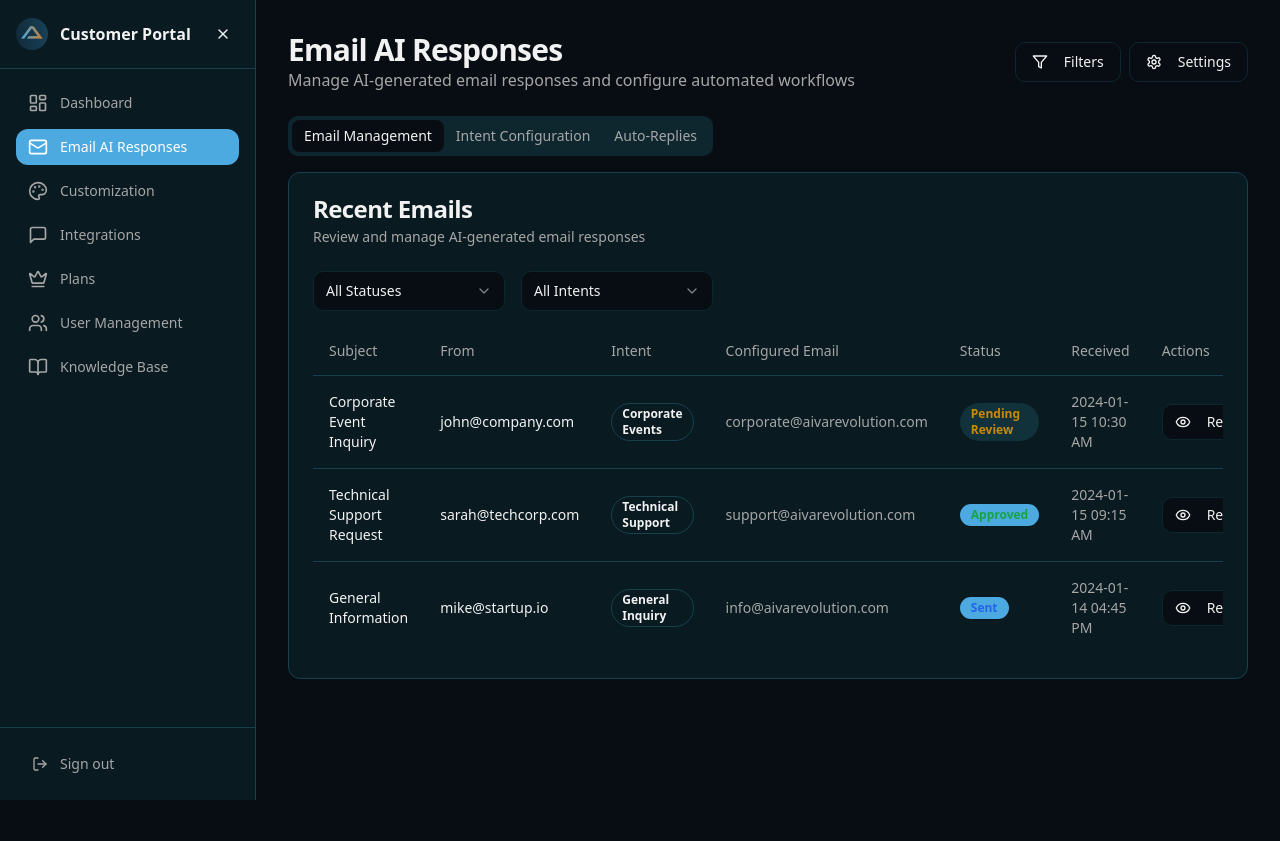
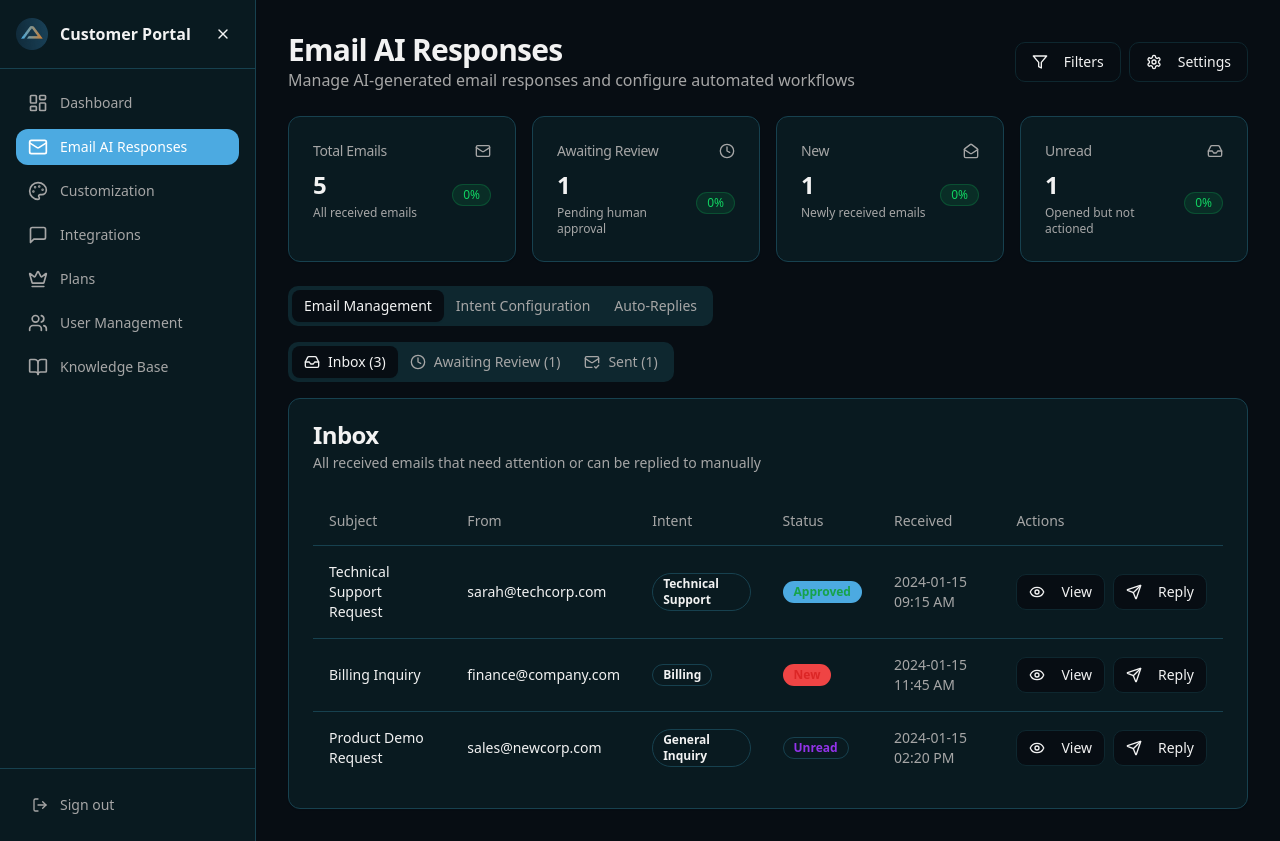
Before and after one commit to rizwanakhtar01/aiva-customer-portal-28, a React (Vite) app: page /email-ai-responses in a window 1280 px wide. Before the commit the page ends 800 px from the top, so only its background shows below. Built offline with nearby package versions, Linux system fonts and the light colour scheme.

Commit message:
Add email stats and tabbed view

```diff
--- a/src/pages/EmailAIResponses.tsx
+++ b/src/pages/EmailAIResponses.tsx
@@ -22,8 +22,12 @@ import {
   Clock,
   CheckCircle,
   AlertCircle,
-  Send
+  Send,
+  Inbox,
+  MailOpen,
+  MailCheck
 } from "lucide-react";
+import { MetricCard } from "@/components/dashboard/MetricCard";
 
 // Mock data
 const mockEmails = [
@@ -57,6 +61,26 @@ const mockEmails = [
     receivedAt: "2024-01-14 04:45 PM",
     aiDraft: "Thank you for reaching out to AIVA. We're excited to help you with your AI assistant needs...",
   },
+  {
+    id: 4,
+    subject: "Billing Inquiry",
+    from: "finance@company.com",
+    intent: "Billing",
+    configuredEmail: "billing@aivarevolution.com",
+    status: "New",
+    receivedAt: "2024-01-15 11:45 AM",
+    aiDraft: "Thank you for reaching out regarding your billing inquiry. Our finance team will review your request...",
+  },
+  {
+    id: 5,
+    subject: "Product Demo Request",
+    from: "sales@newcorp.com",
+    intent: "General Inquiry",
+    configuredEmail: "info@aivarevolution.com",
+    status: "Unread",
+    receivedAt: "2024-01-15 02:20 PM",
+    aiDraft: "We appreciate your interest in our AI solutions. Let's schedule a demo to showcase our capabilities...",
+  },
 ];
 
 const mockIntentConfigs = [
@@ -89,6 +113,8 @@ const getStatusBadge = (status: string) => {
     "Approved": "default",
     "Sent": "default",
     "Edited": "outline",
+    "New": "destructive",
+    "Unread": "outline",
   } as const;
 
   const colors = {
@@ -96,6 +122,8 @@ const getStatusBadge = (status: string) => {
     "Approved": "text-green-600",
     "Sent": "text-blue-600",
     "Edited": "text-orange-600",
+    "New": "text-red-600",
+    "Unread": "text-purple-600",
   } as const;
 
   return (
@@ -302,6 +330,18 @@ export default function EmailAIResponses() {
     return statusMatch && intentMatch;
   });
 
+  // Calculate stats
+  const totalEmails = emails.length;
+  const awaitingReview = emails.filter(email => email.status === "Pending Review").length;
+  const newEmails = emails.filter(email => email.status === "New").length;
+  const unreadEmails = emails.filter(email => email.status === "Unread").length;
+
+  const inboxEmails = emails.filter(email =>
+    email.status === "New" || email.status === "Unread" || email.status === "Approved"
+  );
+  const reviewEmails = emails.filter(email => email.status === "Pending Review");
+  const sentEmails = emails.filter(email => email.status === "Sent");
+
   return (
     <div className="space-y-6">
       <div className="flex items-center justify-between">
@@ -370,6 +410,42 @@ export default function EmailAIResponses() {
         </div>
       </div>
 
+      {/* Email Stats Panel */}
+      <div className="grid grid-cols-1 md:grid-cols-2 lg:grid-cols-4 gap-4">
+        <MetricCard
+          title="Total Emails"
+          value={totalEmails.toString()}
+          change="0%"
+          trend="up"
+          icon={Mail}
+          description="All received emails"
+        />
+        <MetricCard
+          title="Awaiting Review"
+          value={awaitingReview.toString()}
+          change="0%"
+          trend="up"
+          icon={Clock}
+          description="Pending human approval"
+        />
+        <MetricCard
+          title="New"
+          value={newEmails.toString()}
+          change="0%"
+          trend="up"
+          icon={MailOpen}
+          description="Newly received emails"
+        />
+        <MetricCard
+          title="Unread"
+          value={unreadEmails.toString()}
+          change="0%"
+          trend="up"
+          icon={Inbox}
+          description="Opened but not actioned"
+        />
+      </div>
+
       <Tabs defaultValue="emails" className="space-y-4">
         <TabsList>
           <TabsTrigger value="emails">Email Management</TabsTrigger>
@@ -378,42 +454,83 @@ export default function EmailAIResponses() {
         </TabsList>
 
         <TabsContent value="emails" className="space-y-4">
+          <Tabs defaultValue="inbox" className="space-y-4">
+            <TabsList>
+              <TabsTrigger value="inbox">
+                <Inbox className="h-4 w-4 mr-2" />
+                Inbox ({inboxEmails.length})
+              </TabsTrigger>
+              <TabsTrigger value="awaiting-review">
+                <Clock className="h-4 w-4 mr-2" />
+                Awaiting Review ({reviewEmails.length})
+              </TabsTrigger>
+              <TabsTrigger value="sent">
+                <MailCheck className="h-4 w-4 mr-2" />
+                Sent ({sentEmails.length})
+              </TabsTrigger>
+            </TabsList>
+
+            <TabsContent value="inbox" className="space-y-4">
               <Card>
                 <CardHeader>
-              <CardTitle>Recent Emails</CardTitle>
+                  <CardTitle>Inbox</CardTitle>
                   <CardDescription>
-                Review and manage AI-generated email responses
+                    All received emails that need attention or can be replied to manually
                   </CardDescription>
                 </CardHeader>
                 <CardContent>
-              <div className="flex gap-4 mb-4">
-                <Select value={selectedStatus} onValueChange={setSelectedStatus}>
-                  <SelectTrigger className="w-48">
-                    <SelectValue placeholder="Filter by status" />
-                  </SelectTrigger>
-                  <SelectContent>
-                    <SelectItem value="all">All Statuses</SelectItem>
-                    <SelectItem value="pending">Pending Review</SelectItem>
-                    <SelectItem value="approved">Approved</SelectItem>
-                    <SelectItem value="sent">Sent</SelectItem>
-                  </SelectContent>
-                </Select>
+                  <Table>
+                    <TableHeader>
+                      <TableRow>
+                        <TableHead>Subject</TableHead>
+                        <TableHead>From</TableHead>
+                        <TableHead>Intent</TableHead>
+                        <TableHead>Status</TableHead>
+                        <TableHead>Received</TableHead>
+                        <TableHead>Actions</TableHead>
+                      </TableRow>
+                    </TableHeader>
+                    <TableBody>
+                      {inboxEmails.map((email) => (
+                        <TableRow key={email.id}>
+                          <TableCell className="font-medium">{email.subject}</TableCell>
+                          <TableCell>{email.from}</TableCell>
+                          <TableCell>
+                            <Badge variant="outline">{email.intent}</Badge>
+                          </TableCell>
+                          <TableCell>{getStatusBadge(email.status)}</TableCell>
+                          <TableCell className="text-sm text-muted-foreground">
+                            {email.receivedAt}
+                          </TableCell>
+                          <TableCell>
+                            <div className="flex gap-2">
+                              <Button variant="outline" size="sm">
+                                <Eye className="h-4 w-4 mr-2" />
+                                View
+                              </Button>
+                              <Button variant="outline" size="sm">
+                                <Send className="h-4 w-4 mr-2" />
+                                Reply
+                              </Button>
+                            </div>
+                          </TableCell>
+                        </TableRow>
+                      ))}
+                    </TableBody>
+                  </Table>
+                </CardContent>
+              </Card>
+            </TabsContent>
 
-                <Select value={selectedIntent} onValueChange={setSelectedIntent}>
-                  <SelectTrigger className="w-48">
-                    <SelectValue placeholder="Filter by intent" />
-                  </SelectTrigger>
-                  <SelectContent>
-                    <SelectItem value="all">All Intents</SelectItem>
-                    {mockIntentConfigs.map(config => (
-                      <SelectItem key={config.intent} value={config.intent}>
-                        {config.intent}
-                      </SelectItem>
-                    ))}
-                  </SelectContent>
-                </Select>
-              </div>
-
+            <TabsContent value="awaiting-review" className="space-y-4">
+              <Card>
+                <CardHeader>
+                  <CardTitle>Awaiting Review</CardTitle>
+                  <CardDescription>
+                    AI-generated responses waiting for human approval before sending
+                  </CardDescription>
+                </CardHeader>
+                <CardContent>
                   <Table>
                     <TableHeader>
                       <TableRow>
@@ -427,7 +544,7 @@ export default function EmailAIResponses() {
                       </TableRow>
                     </TableHeader>
                     <TableBody>
-                  {filteredEmails.map((email) => (
+                      {reviewEmails.map((email) => (
                         <TableRow key={email.id}>
                           <TableCell className="font-medium">{email.subject}</TableCell>
                           <TableCell>{email.from}</TableCell>
@@ -450,6 +567,58 @@ export default function EmailAIResponses() {
                   </Table>
                 </CardContent>
               </Card>
+            </TabsContent>
+
+            <TabsContent value="sent" className="space-y-4">
+              <Card>
+                <CardHeader>
+                  <CardTitle>Sent Emails</CardTitle>
+                  <CardDescription>
+                    All emails that have been successfully sent to customers
+                  </CardDescription>
+                </CardHeader>
+                <CardContent>
+                  <Table>
+                    <TableHeader>
+                      <TableRow>
+                        <TableHead>Subject</TableHead>
+                        <TableHead>To</TableHead>
+                        <TableHead>From</TableHead>
+                        <TableHead>Intent</TableHead>
+                        <TableHead>Status</TableHead>
+                        <TableHead>Sent At</TableHead>
+                        <TableHead>Actions</TableHead>
+                      </TableRow>
+                    </TableHeader>
+                    <TableBody>
+                      {sentEmails.map((email) => (
+                        <TableRow key={email.id}>
+                          <TableCell className="font-medium">{email.subject}</TableCell>
+                          <TableCell>{email.from}</TableCell>
+                          <TableCell className="text-sm text-muted-foreground">
+                            {email.configuredEmail}
+                          </TableCell>
+                          <TableCell>
+                            <Badge variant="outline">{email.intent}</Badge>
+                          </TableCell>
+                          <TableCell>{getStatusBadge(email.status)}</TableCell>
+                          <TableCell className="text-sm text-muted-foreground">
+                            {email.receivedAt}
+                          </TableCell>
+                          <TableCell>
+                            <Button variant="outline" size="sm">
+                              <Eye className="h-4 w-4 mr-2" />
+                              View
+                            </Button>
+                          </TableCell>
+                        </TableRow>
+                      ))}
+                    </TableBody>
+                  </Table>
+                </CardContent>
+              </Card>
+            </TabsContent>
+          </Tabs>
         </TabsContent>
 
         <TabsContent value="configuration" className="space-y-4">
```
Lines whose indentation alone changed are shown as unchanged.
